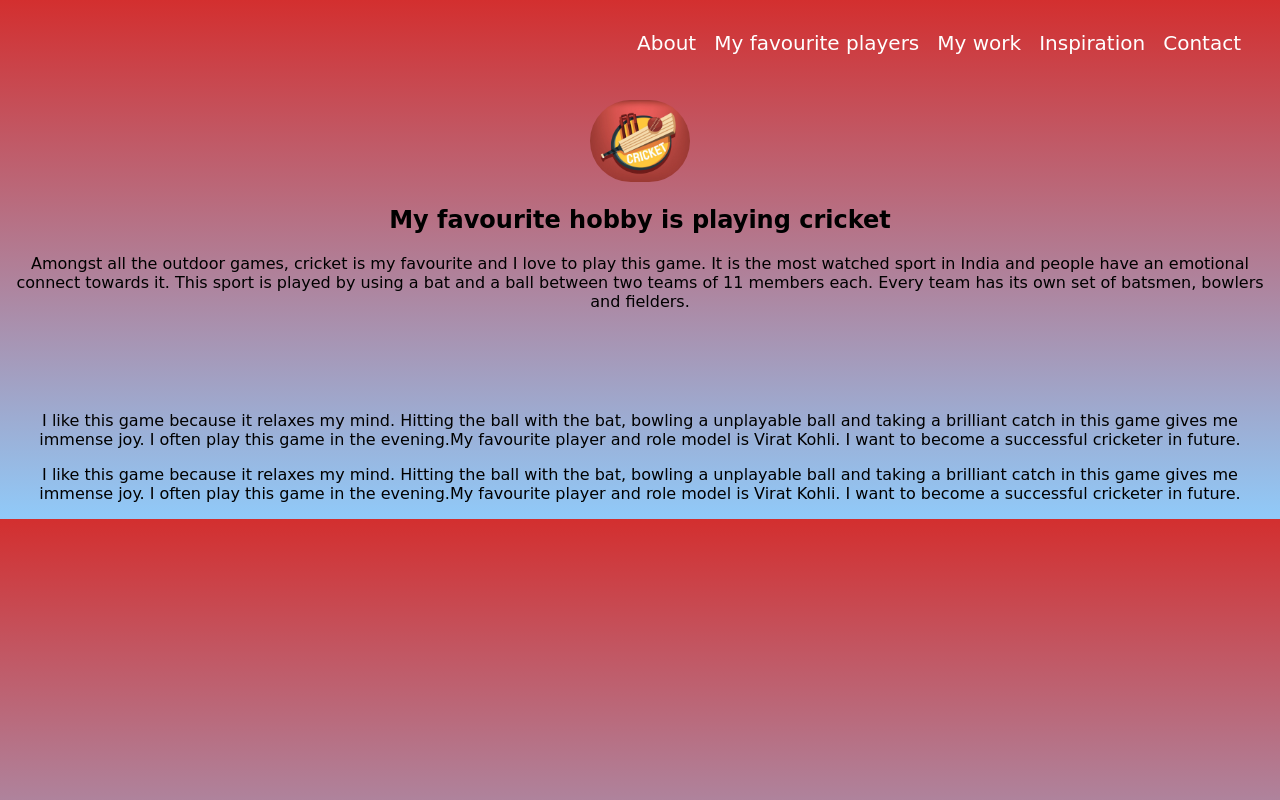
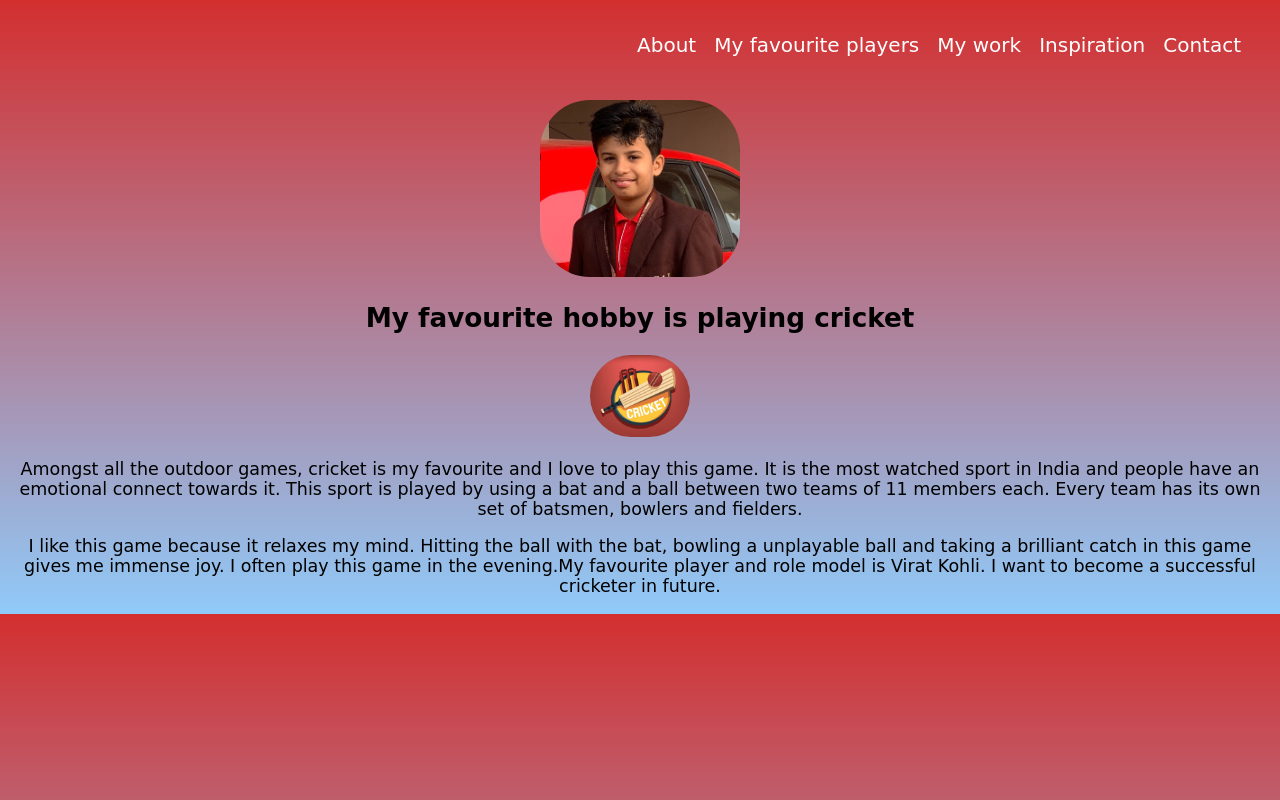
Before and after one commit to SouryaAgrawal2998/Project-your-favourite, a plain HTML site: page index.html in a window 1280 px wide. Drawn offline with Linux system fonts and the light colour scheme; a web font is replaced by a local one.

Commit message:
Add files via upload

```diff
--- a/index.html
+++ b/index.html
@@ -18,19 +18,22 @@
         <li class="link">Inspiration</li>
         <li class="link">Contact</li>
     </ul>
+        <img id="me" src="776dea51-6258-4e5a-a68e-ec6501599886.jpeg">
+        <div>
+             <h1>My favourite hobby is playing cricket</h1></div>
+        <div>
         <img id="logo" src="Cricket_Logo_vector_10.jpg">
-    <h1>My favourite hobby is playing cricket</h1>
+        </div>
+
         <p>Amongst all the outdoor games, cricket is my favourite and I love to play this game. It is the most watched sport in India and people have an emotional connect towards it. This sport is played by using a bat and a ball between two teams of 11 members each. Every team has its own set of batsmen, bowlers and fielders.</p>
-    </section>
-    <section id="2" class="p">
-        <p>
-            I like this game because it relaxes my mind. Hitting the ball with the bat, bowling a unplayable ball and taking a brilliant catch in this game gives me immense joy. I often play this game in the evening.My favourite player and role model is Virat Kohli. I want to become a successful
-            cricketer in future.</p>
+
+
         <p>
             I like this game because it relaxes my mind. Hitting the ball with the bat, bowling a unplayable ball and taking a brilliant catch in this game gives me immense joy. I often play this game in the evening.My favourite player and role model is Virat Kohli. I want to become a successful
             cricketer in future.</p>
     </section>
 
+
 </body>
 
 </html>
--- a/style.css
+++ b/style.css
@@ -18,21 +18,12 @@ body {
 .p {
     font-family: cursive;
     margin-top:100px;
-      text-align: center;
-
-}
-#about{
-    height:800px;
     text-align: center;
-    background: linear-gradient( #2285b3 0%,#22b3a2 100%);
-
-
-}
-
+    font-size: 17.5px;
 
 }
 #me{
-   width: 100px;
+   width: 200px;
 
     border-radius: 50px;
     text-align: center;
@@ -57,3 +48,6 @@ body {
     font-family: 'Ranchers', cursive;
     font-size:20px;
 }
+.link:hover{
+    color:dodgerblue;
+}
```
